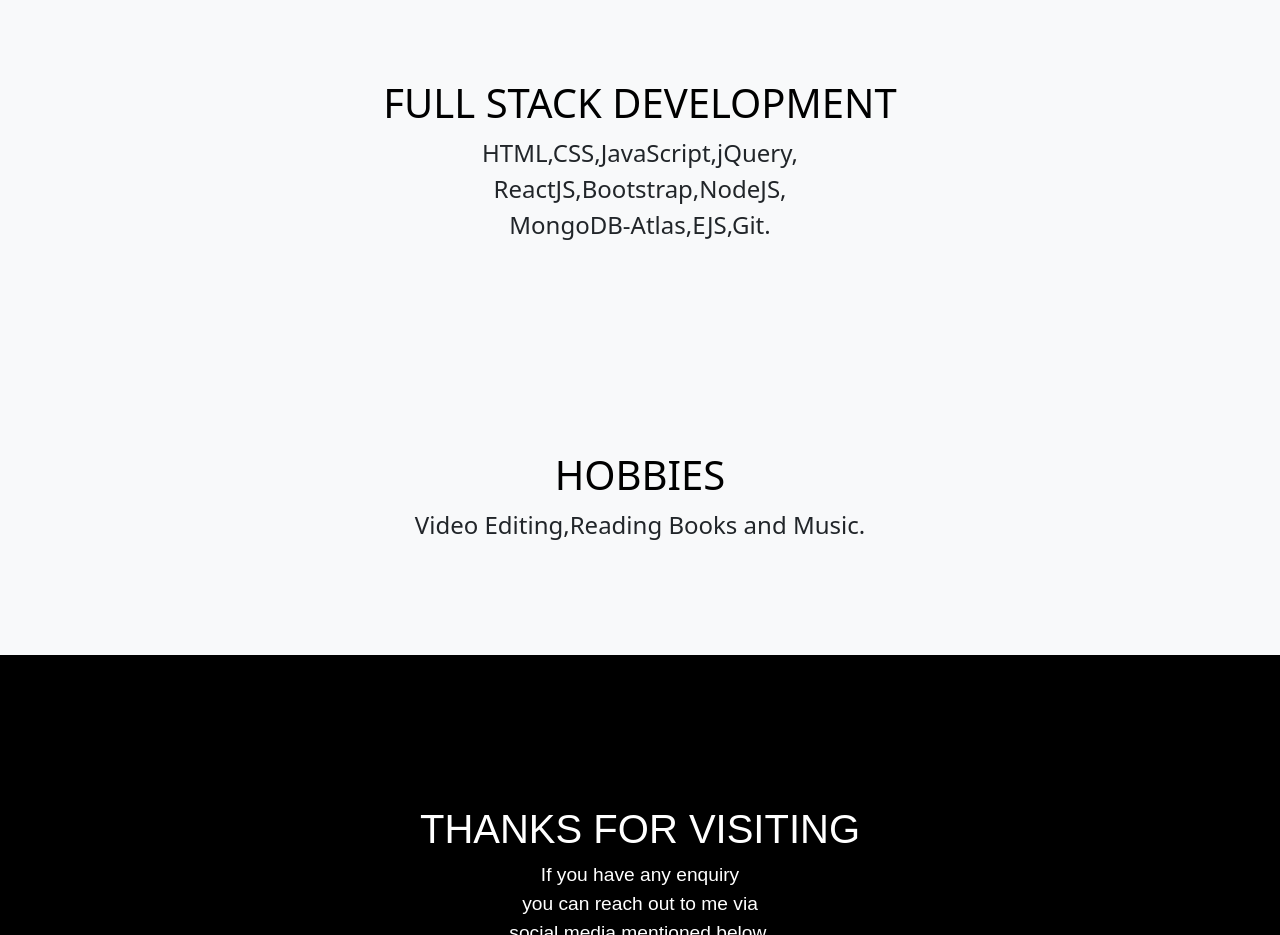
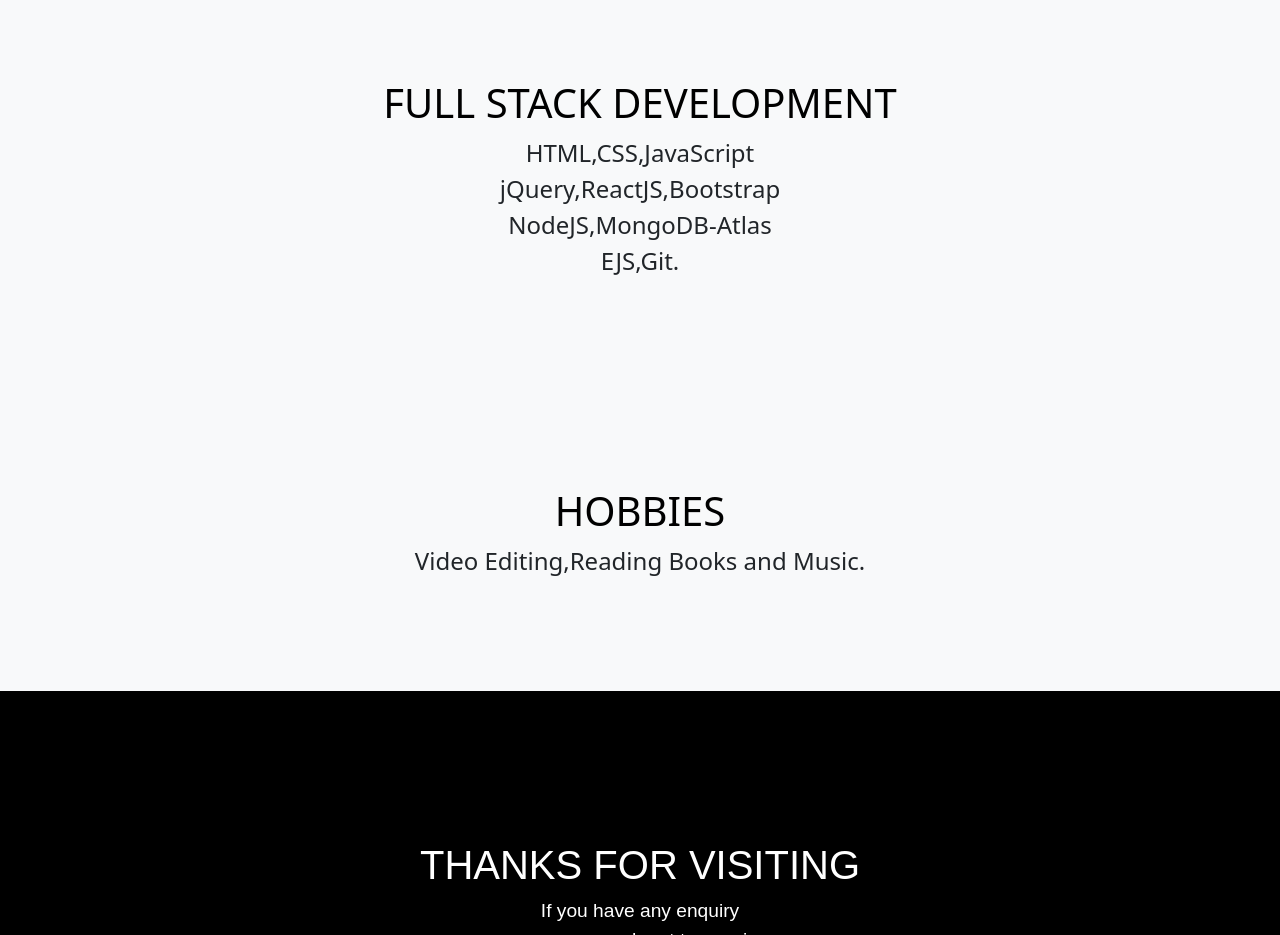
Before and after one commit to mansi-nagpal/portfolio, a plain HTML site: page index.html in a window 1280 px wide. Shown: the part 4860-5795 px from the top of the page. Drawn offline with nearby package versions, Linux system fonts and the light colour scheme.

Commit message:
Add files via upload

```diff
--- a/index.html
+++ b/index.html
@@ -113,7 +113,7 @@
     <div class="container py-5">
       <h1 class="text-body-emphasis">FULL STACK DEVELOPMENT</h1>
       <p >
-        HTML,CSS,JavaScript,jQuery,<br/>ReactJS,Bootstrap,NodeJS,<br/>MongoDB-Atlas,EJS,Git.
+        HTML,CSS,JavaScript<br/>jQuery,ReactJS,Bootstrap<br/>NodeJS,MongoDB-Atlas<br/>EJS,Git.
       </p>
     </div>
   </div>
```
